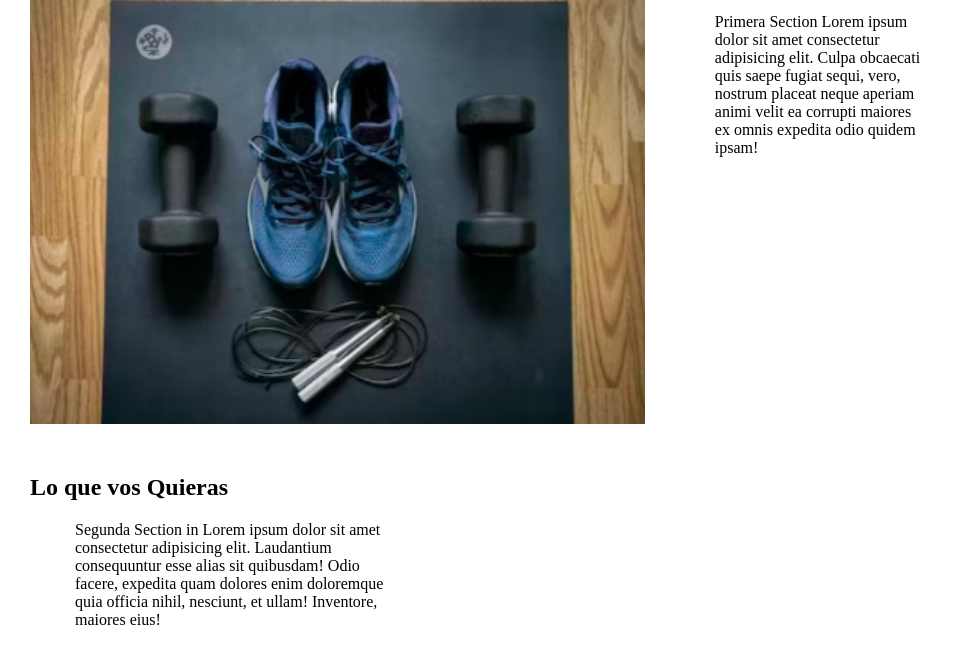
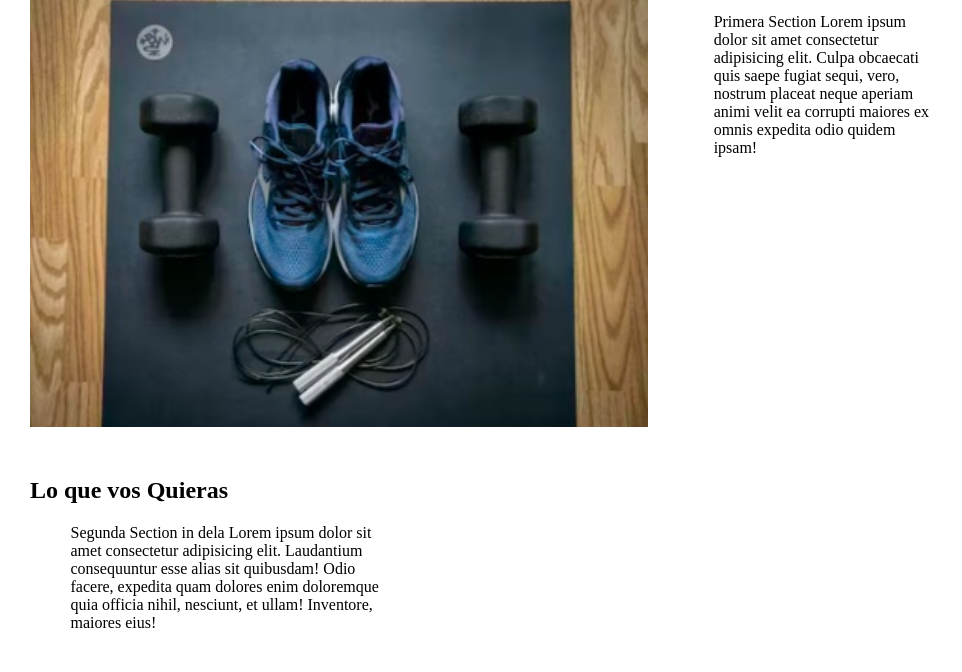
Before and after one commit to onillgtrade/look-html-and-css, a plain HTML site: page src/index.html in a window 1280 px wide. Shown: the part 103-775 px from the top of the page, without its empty margins (0-962 px from the left). Drawn offline with Linux system fonts and the light colour scheme.

Commit message:
styles.css

```diff
--- a/src/css/style.css
+++ b/src/css/style.css
@@ -103,7 +103,7 @@
    } */
    .textou{
       width: 35%;
-      margin-left: 5%;
+      margin-left: 4.5%;
    }
    footer{
       display: flex;
--- a/src/index.html
+++ b/src/index.html
@@ -25,7 +25,7 @@
         </section>
         <section class="secondsection">
             <h2>Lo que vos Quieras</h2>
-            <p class="textou">Segunda Section in Lorem ipsum dolor sit amet consectetur adipisicing elit. Laudantium consequuntur esse alias sit quibusdam! Odio facere, expedita quam dolores enim doloremque quia officia nihil, nesciunt, et ullam! Inventore, maiores eius!</p>
+            <p class="textou">Segunda Section in  dela Lorem ipsum dolor sit amet consectetur adipisicing elit. Laudantium consequuntur esse alias sit quibusdam! Odio facere, expedita quam dolores enim doloremque quia officia nihil, nesciunt, et ullam! Inventore, maiores eius!</p>
         </section>
         <section class="tercerasection">
             <article><img src="./build/img/combo2.jpg" alt="" class="imaclass">
```
